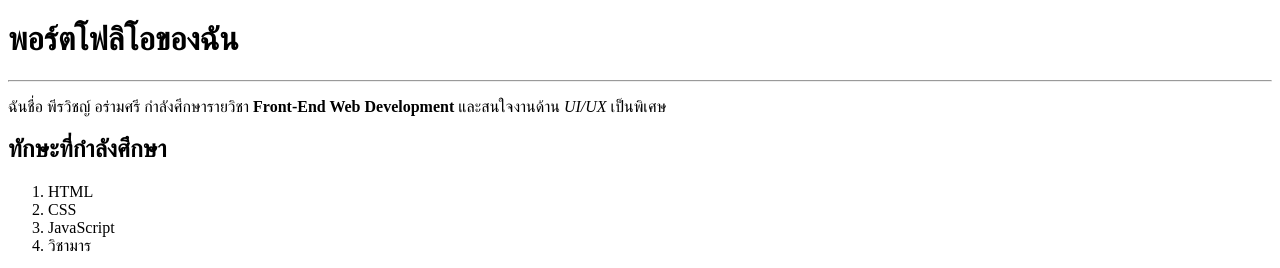
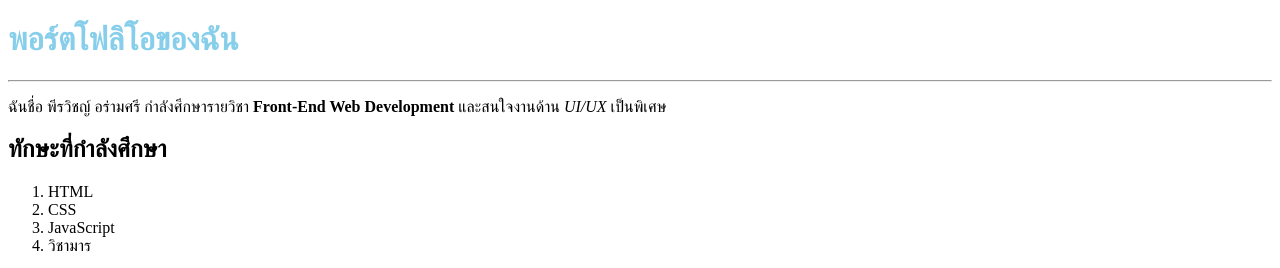
Before and after one commit to 68160038/lab01, a plain HTML site: page index.html in a window 1280 px wide. Shown: the top 268 px of the page. Drawn offline with Linux system fonts and the light colour scheme.

Commit message:
เปลี่ยนสี ข้อความ

```diff
--- a/index.html
+++ b/index.html
@@ -6,7 +6,7 @@
     <title>Document</title>
 </head>
 <body>
-  <h1>พอร์ตโฟลิโอของฉัน</h1>
+  <h1 style="color: skyblue;">พอร์ตโฟลิโอของฉัน</h1>
   <hr>
 <p>
   ฉันชื่อ พีรวิชญ์ อร่ามศรี กำลังศึกษารายวิชา <strong>Front-End Web Development</strong>
```
